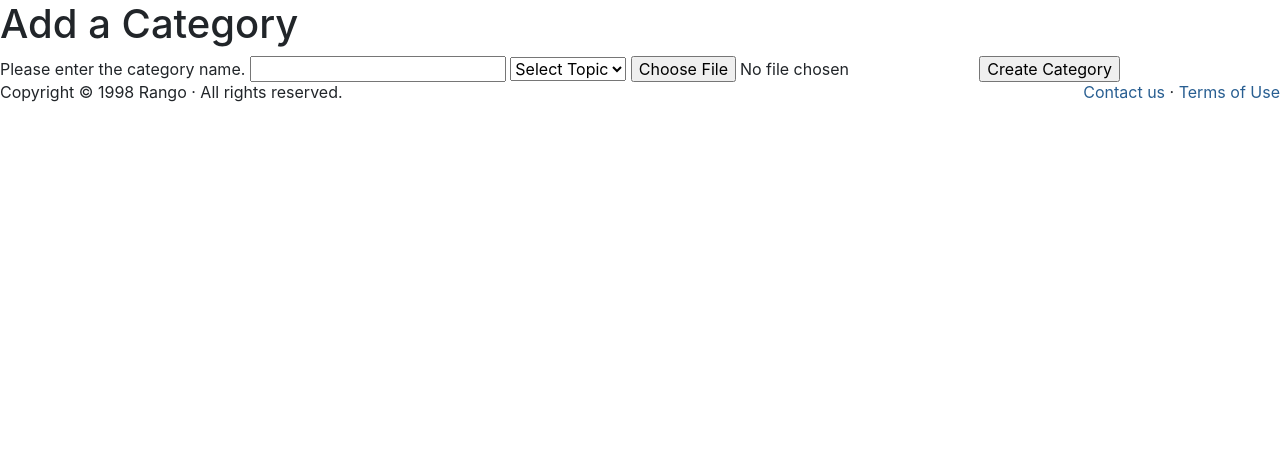
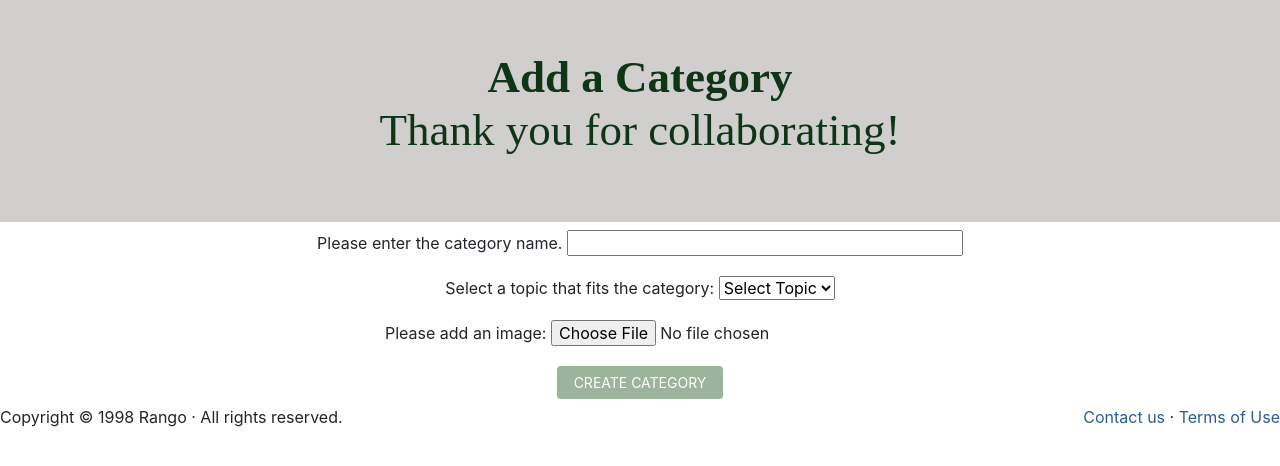
Before and after one commit to engiedinana/Rango_Project, a Django app: a page that uses templates/rango/add_category.html in a window 1280 px wide. Shown: the part 66-532 px from the top of the page. Run offline with Django 3.2, Linux system fonts and the light colour scheme; the visitor is signed in with stand-in values (Sample User, id 1); data that the repository does not hold is empty; some libraries are stand-ins or nearby versions.

Commit message:
add_category page UI done

```diff
--- a/rango/forms.py
+++ b/rango/forms.py
@@ -10,9 +10,10 @@ class CategoryForm(forms.ModelForm):
     name = forms.CharField(max_length=maxLength128, help_text="Please enter the category name.")
     #views = forms.IntegerField(widget=forms.HiddenInput(), initial=0)
     #likes = forms.IntegerField(widget=forms.HiddenInput(), initial=0)
-    title = forms.ModelChoiceField(queryset=SuperCategories.objects.all(), empty_label="Select Topic")
+    title = forms.ModelChoiceField(queryset=SuperCategories.objects.all(), empty_label="Select Topic", help_text= "Select a topic that fits the category:")
     #last_modified = forms.DateField(initial=datetime.date.today)
     #rating = forms.FloatField()
+    image = forms.ImageField(help_text="Please add an image:", required=False)
     slug = forms.CharField(widget=forms.HiddenInput(), required=False)
 
     # An inline class to provide additional information on the form.
--- a/static/css/register.css
+++ b/static/css/register.css
@@ -37,6 +37,12 @@ ul {
     background: #9cb39c;
 }
 
+#submit {
+    color: white;
+    background-color: #9cb39c;
+    width: 15%;
+}
+
 input[type="text"] {
     width: 396px;
 }
--- a/templates/rango/add_category.html
+++ b/templates/rango/add_category.html
@@ -5,9 +5,16 @@
     Add a Category
 {% endblock %}
 
+{% block header_block %}
+    <link rel="stylesheet" href="{% static 'css/register.css' %}">
+{% endblock %}
+
 {% block body_block %}
-    <h1>Add a Category</h1>
-    <div>
+    <div id = "greeting_id">
+    <h1 class = greeting><strong> Add a Category </strong>
+        <p>Thank you for collaborating!</p>
+    </h1></div>
+    <div class="container text-sm-center" id="add_cat">
         <form id="category_form" method="post" action="/rango/add_category/{{ user.username }}/" enctype="multipart/form-data">
             {% csrf_token %}
             {% for hidden in form.hidden_fields %}
@@ -17,8 +24,10 @@
                 {{ field.errors }}
                 {{ field.help_text }}
                 {{ field }}
+                <br />
+                <br />
             {% endfor %}
-            <input type="submit" name="submit" value="Create Category" />
+            <input class="btn btn-primary mb-2" id = "submit" type="submit" name="submit" value="Create Category" />
         </form>
     </div>
 {% endblock %}
```
Also changed, not shown: media/0a48e6bc7c1cf8f40ed619088ab7d712.jpeg (added).
